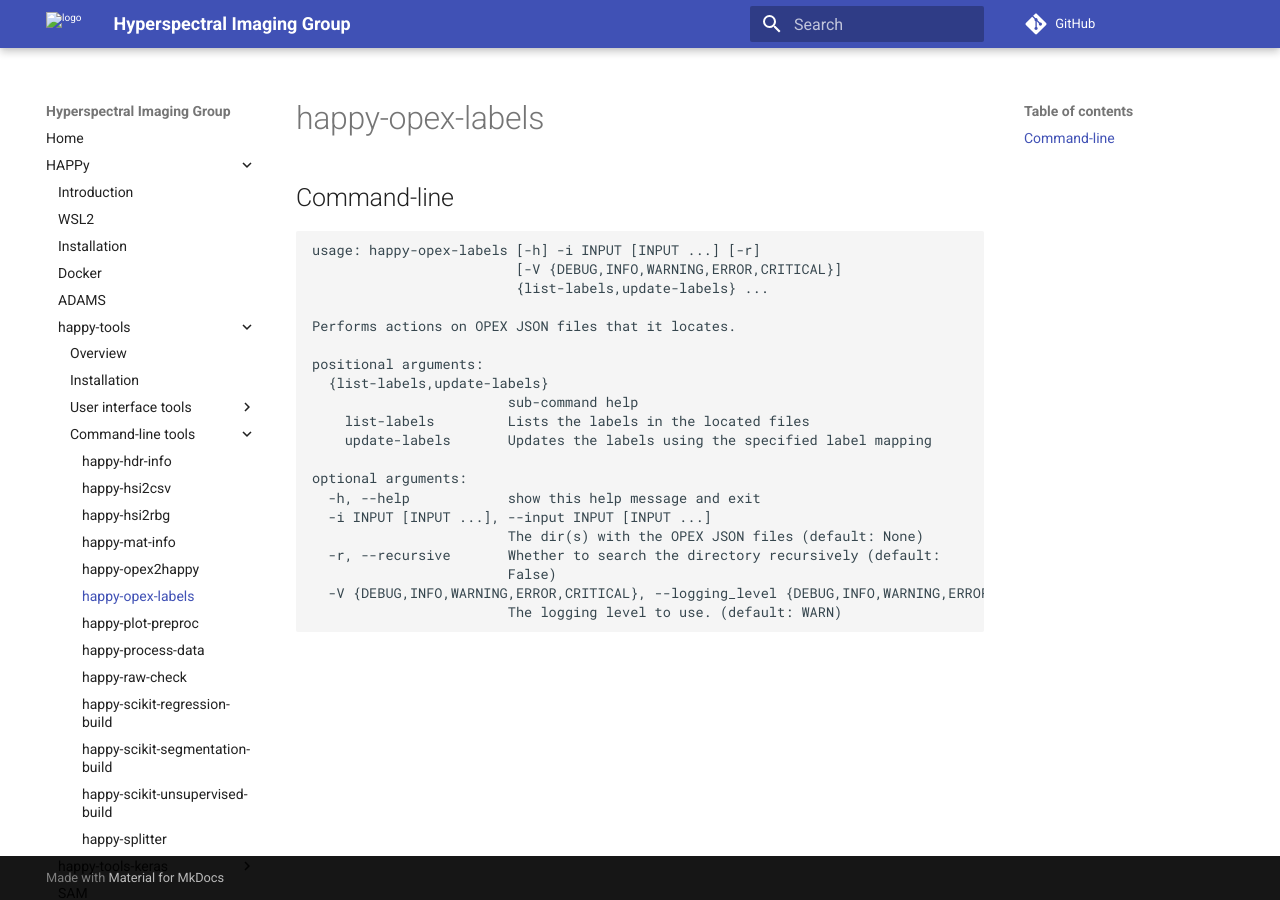
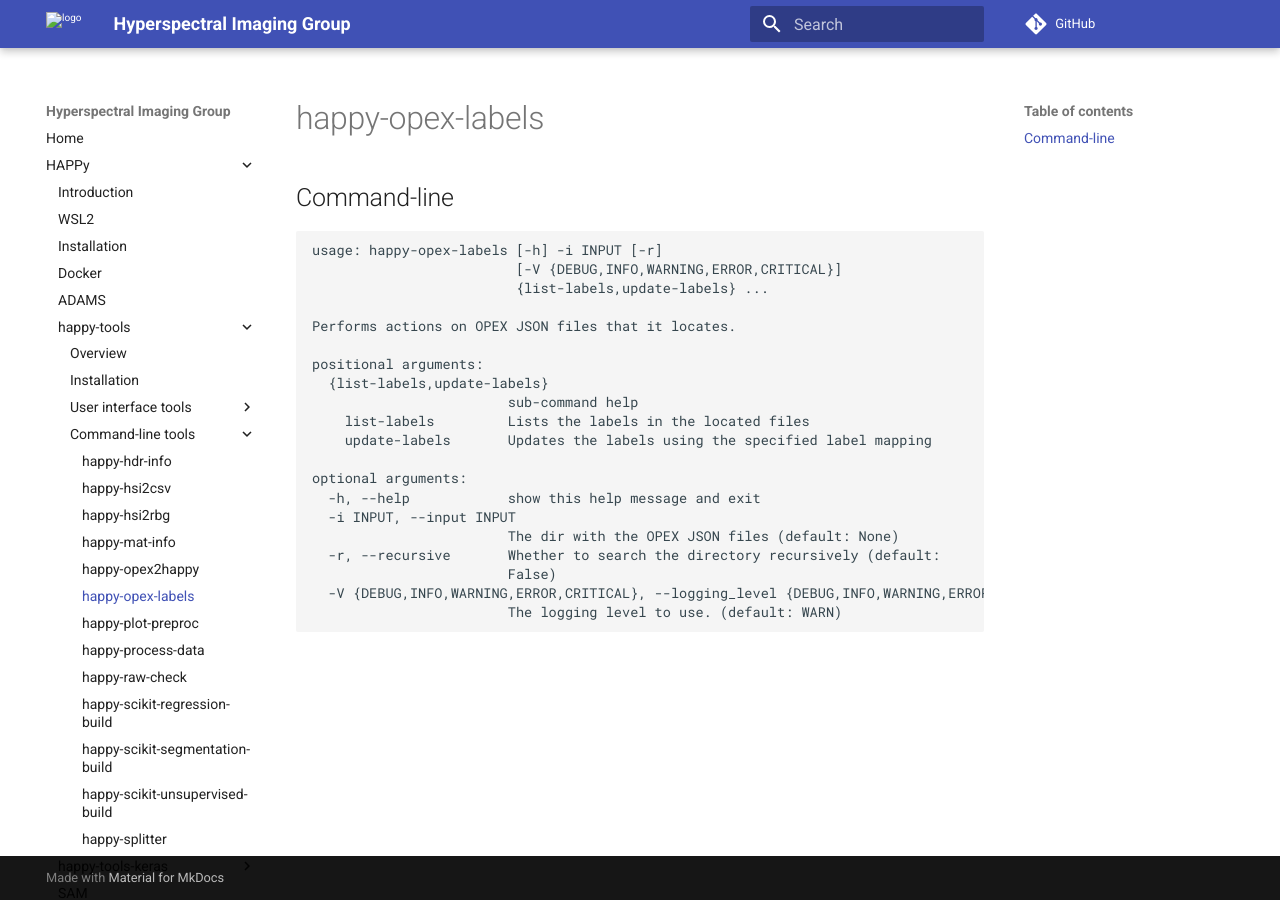
Before and after one commit to wairas/hsi-website, an MkDocs documentation site: the page built from docs/happy/happy_tools/happy-opex-labels.md, in a window 1280 px wide. Built offline with MkDocs 1.6.1 and Material for MkDocs 9.7.7, drawn with Linux system fonts in a browser that asks for light colours; comment, search, counter and statistics services are not loaded.

Commit message:
updated help screen

````diff
--- a/docs/happy/happy_tools/happy-opex-labels.md
+++ b/docs/happy/happy_tools/happy-opex-labels.md
@@ -1,7 +1,7 @@
 # Command-line
 
 ```
-usage: happy-opex-labels [-h] -i INPUT [INPUT ...] [-r]
+usage: happy-opex-labels [-h] -i INPUT [-r]
                          [-V {DEBUG,INFO,WARNING,ERROR,CRITICAL}]
                          {list-labels,update-labels} ...
 
@@ -15,8 +15,8 @@ positional arguments:
 
 optional arguments:
   -h, --help            show this help message and exit
-  -i INPUT [INPUT ...], --input INPUT [INPUT ...]
-                        The dir(s) with the OPEX JSON files (default: None)
+  -i INPUT, --input INPUT
+                        The dir with the OPEX JSON files (default: None)
   -r, --recursive       Whether to search the directory recursively (default:
                         False)
   -V {DEBUG,INFO,WARNING,ERROR,CRITICAL}, --logging_level {DEBUG,INFO,WARNING,ERROR,CRITICAL}
````
